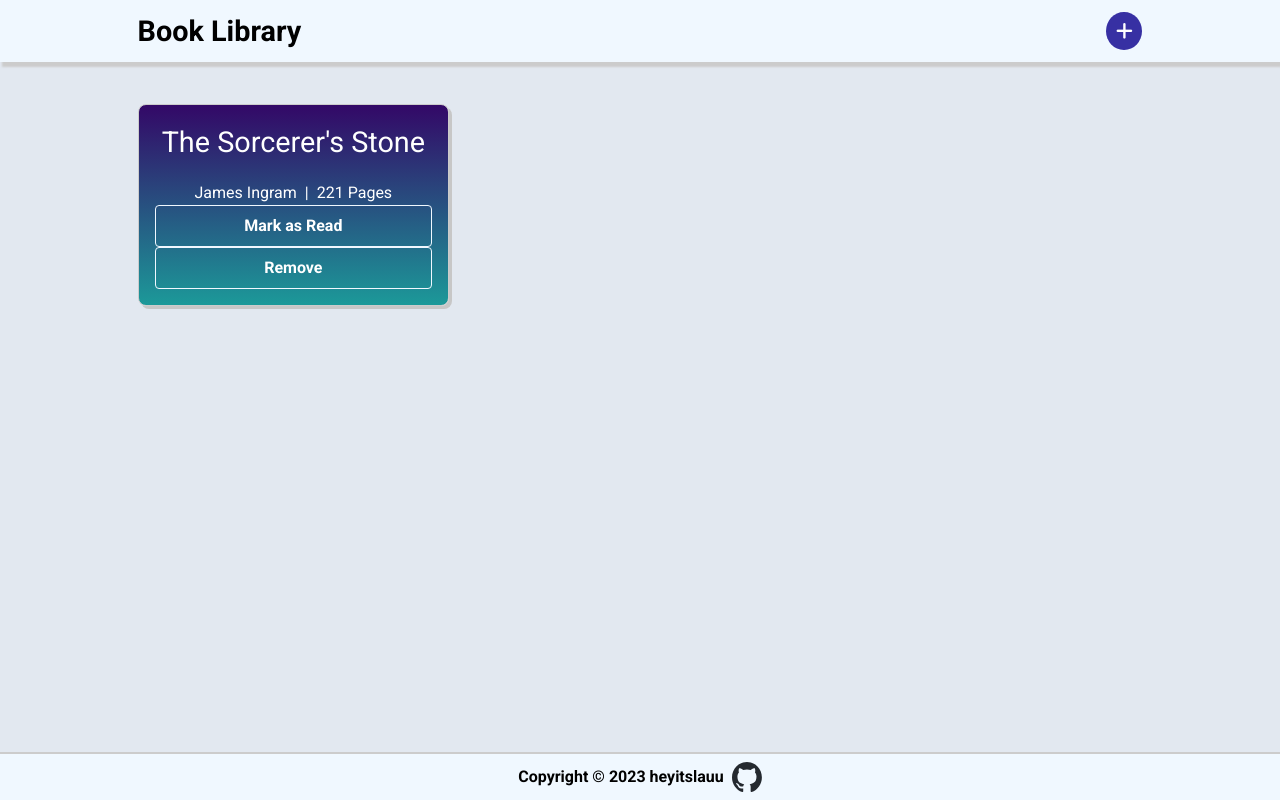
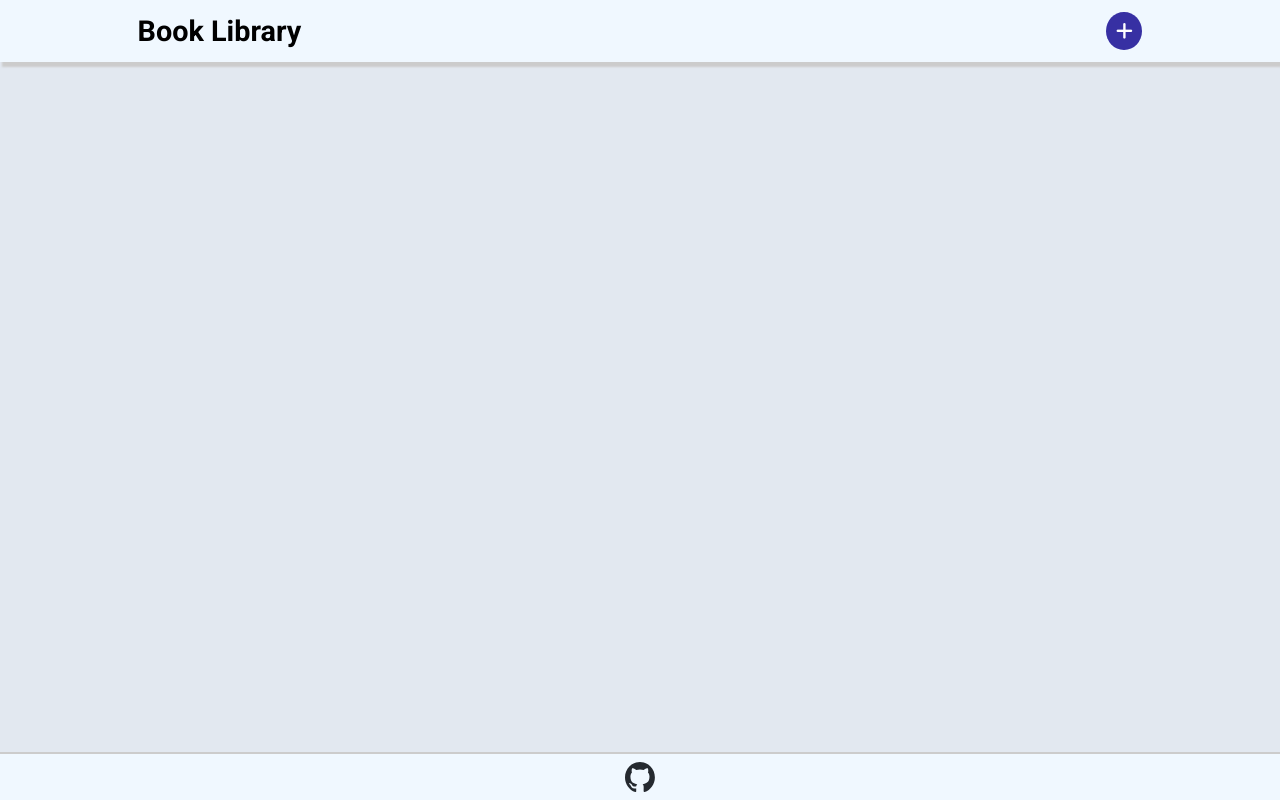
Before and after one commit to heyitslauu/odin-javascript, a plain HTML site: page projects/library-app/index.html in a window 1280 px wide. Drawn offline with Linux system fonts and the light colour scheme.

Commit message:
Structure remove static book

```diff
--- a/projects/library-app/index.html
+++ b/projects/library-app/index.html
@@ -21,24 +21,14 @@
         </nav>
     </header>
     <main class="container">
-        <div class="main__content">
-            <div class="book-card">
-                <div class="book-card__description">
-                    <p class="book_title">The Sorcerer's Stone</p>
-                    <div class="author-pages">
-                        <p class="book_author">James Ingram</p>
-                        <span>|</span>
-                        <span>221 Pages</span>
-                    </div>
-                </div>
-                <button class="card-btn btn-read">Mark as Read</button>
-                <button class="card-btn btn-delete">Remove</button>
-            </div>
-        </div>
+        <div class="main__content" id="main__content"></div>
     </main>
+    <footer class="flex footer">
+        <img src="./assets/github-mark.svg" alt="" class="github-mark">
+    </footer>
     <dialog id="formDialog">
         <h3 class="form-title">Add New book</h3>
-        <form action="" class="flex-col">
+        <form class="flex-col" id="form-input" autocomplete="off">
             <div class="flex-col">
                 <label for="title">Title</label>
                 <input type="text" name="title" id="title">
@@ -52,19 +42,13 @@
                 <input type="text" name="pages" id="pages">
             </div>
             <div class="is_read">
-                <label for="scales">Already read?</label>
-                <input type="checkbox" id="scales" name="scales" checked />
+                <label for="has_read">Already read?</label>
+                <input type="checkbox" id="has_read" name="has_read" checked />
             </div>
             <button type="submit" class="btn-submit">Add</button>
         </form>
         <button class="btn-close"><i class="fa-solid fa-xmark"></i></button>
     </dialog>
-    <footer class="flex">
-        <p>Copyright © 2023 heyitslauu
-        </p>
-        <img src="./assets/github-mark.svg" alt="" class="github-mark">
-    </footer>
-
     <script src="app.js"></script>
 </body>
 </html>
```
